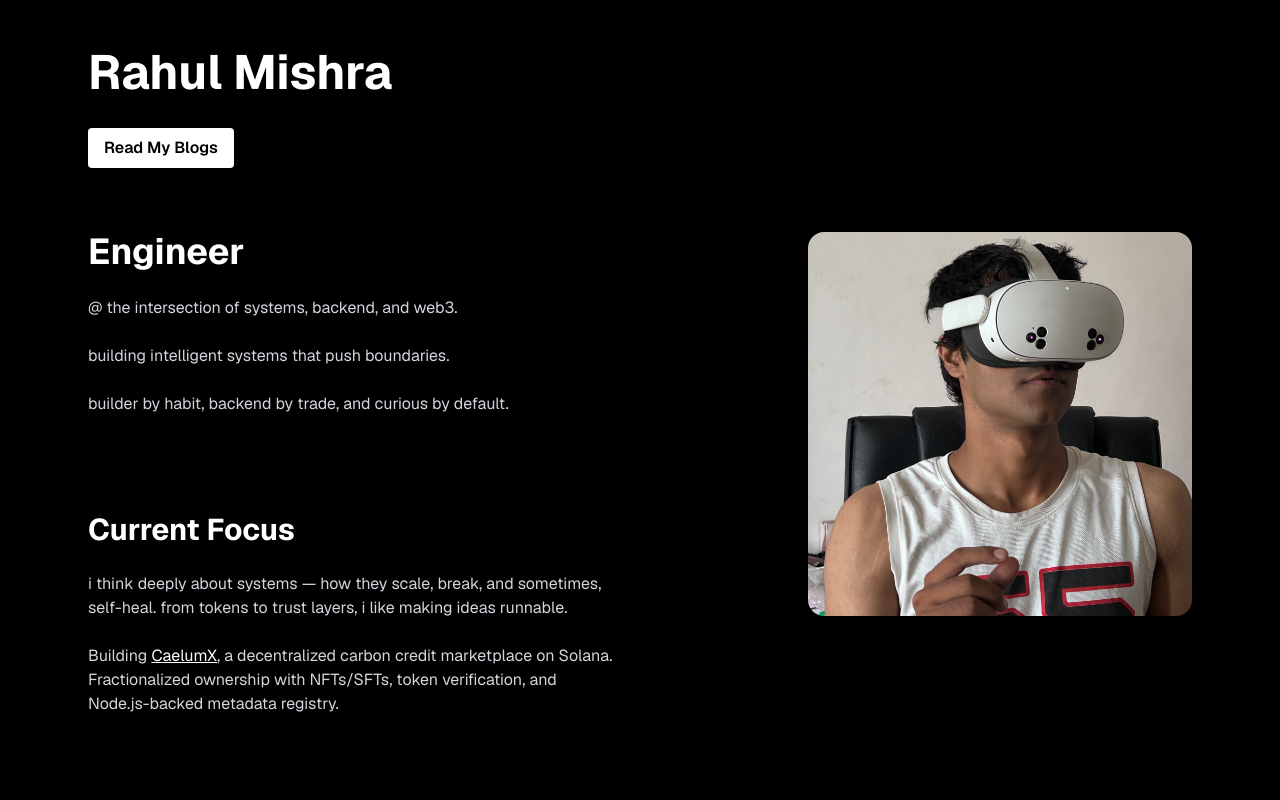
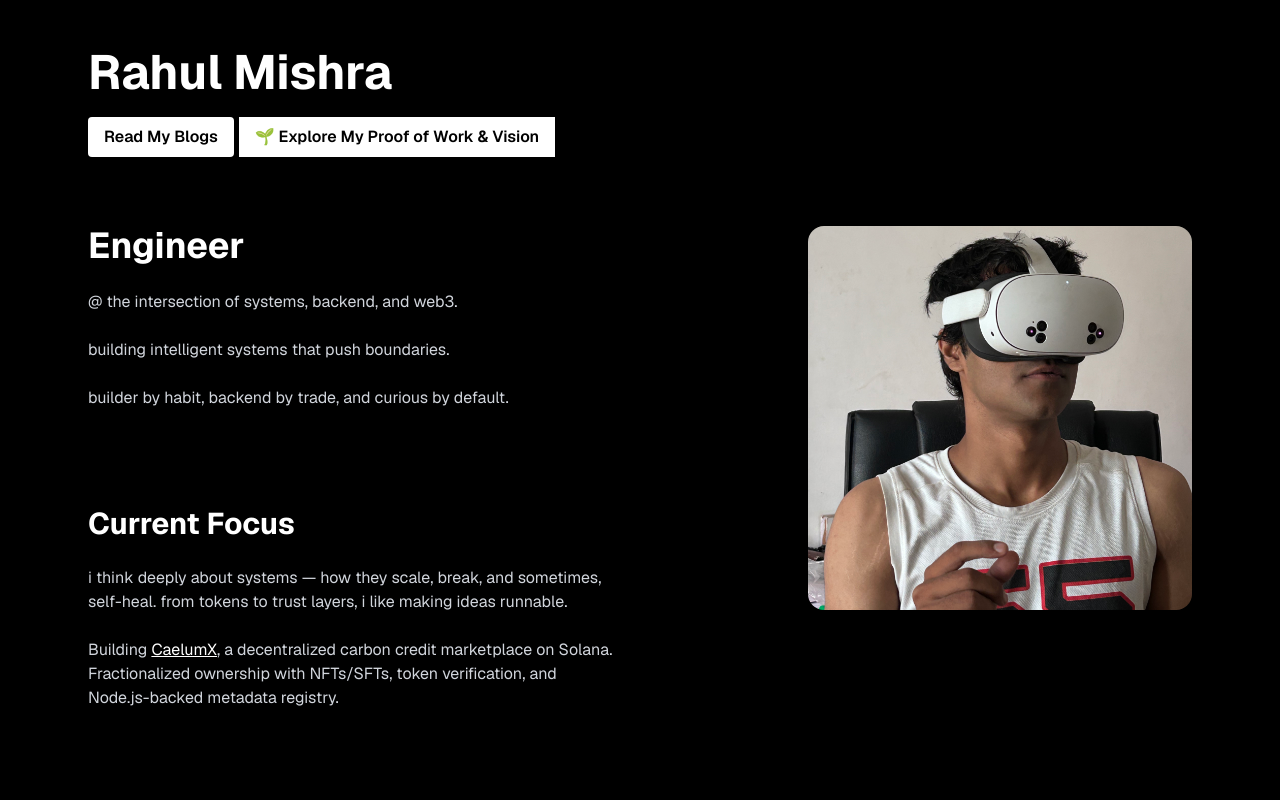
Before and after one commit to Artimus100/rhulam, a Next.js app: page / in a window 1280 px wide. Shown: the top 800 px of the page. Built offline with nearby package versions, Linux system fonts and the light colour scheme.

Commit message:
added pow

```diff
--- a/src/app/page.tsx
+++ b/src/app/page.tsx
@@ -12,11 +12,16 @@ function App() {
           {/* Header Section */}
           <header className="mb-16">
             <h1 className="text-4xl md:text-5xl font-bold text-white mb-4">Rahul Mishra</h1>
-    <Link href="/blogs">
-      <button className="mt-4 px-4 py-2 bg-white text-black font-semibold rounded hover:bg-gray-200 transition">
-        Read My Blogs
-      </button>
-    </Link>
+  <Link href="/blogs">
+    <button className="px-4 py-2 bg-white text-black font-semibold rounded hover:bg-gray-200 transition">
+      Read My Blogs
+    </button>
+  </Link>
+  <Link href="https://www.notion.so/Rahul-Proof-of-work-1fb5c22c2c7b800eb2d1e3d9b8745d59" target="_blank">
+    <button className="px-4  py-2 bg-white text-black font-semibold rounded hover:bg-gray-200 transition border-5">
+      🌱 Explore My Proof of Work & Vision
+    </button>
+  </Link>
           </header>
 
           {/* Two Column Layout for Main Content */}
```
